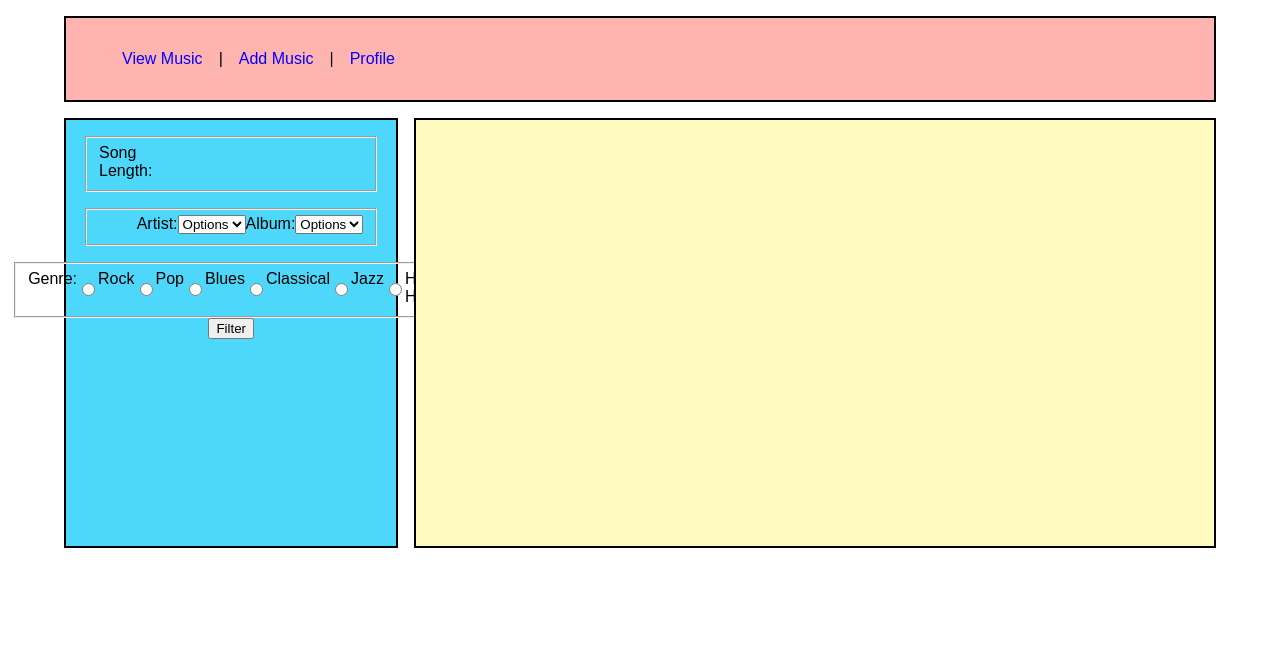
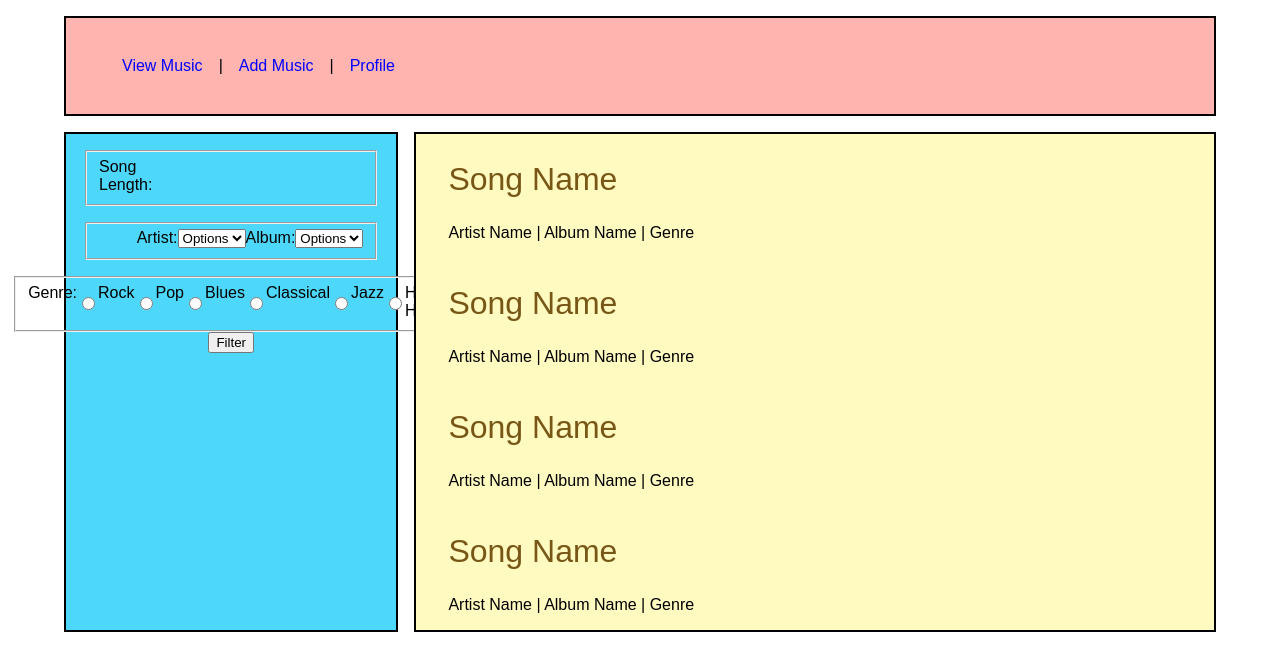
Before and after one commit to michaellindstromm/music-history, a plain HTML site: page index.html in a window 1280 px wide. Drawn offline with Linux system fonts and the light colour scheme.

Commit message:
added song info section

```diff
--- a/index.html
+++ b/index.html
@@ -51,7 +51,22 @@
 
     </div>
     <div class="songInfo">
-
+      <div class="song" id="song1">
+        <h2>Song Name</h2>
+        <p>Artist Name  | Album Name  | Genre</p>
+      </div>
+      <div class="song" id="song2">
+        <h2>Song Name</h2>
+        <p>Artist Name  | Album Name  | Genre</p>
+      </div>
+      <div class="song" id="song3">
+        <h2>Song Name</h2>
+        <p>Artist Name  | Album Name  | Genre</p>
+      </div>
+      <div class="song" id="song4">
+        <h2>Song Name</h2>
+        <p>Artist Name  | Album Name  | Genre</p>
+      </div>
     </div>
 
     <script type="text/javascript" src="main.js"></script>
--- a/styles.css
+++ b/styles.css
@@ -101,3 +101,20 @@ input[type=range]::-ms-track {
   border-color: transparent;
   color: transparent;
 }
+
+.songInfo {
+  display: flex;
+  flex-direction: column;
+  justify-content: space-around;
+
+}
+
+.songInfo h2 {
+  font-size: 2em;
+  font-weight: normal;
+  color: #785616;
+}
+
+.song {
+  margin-left: 2em;
+}
```
